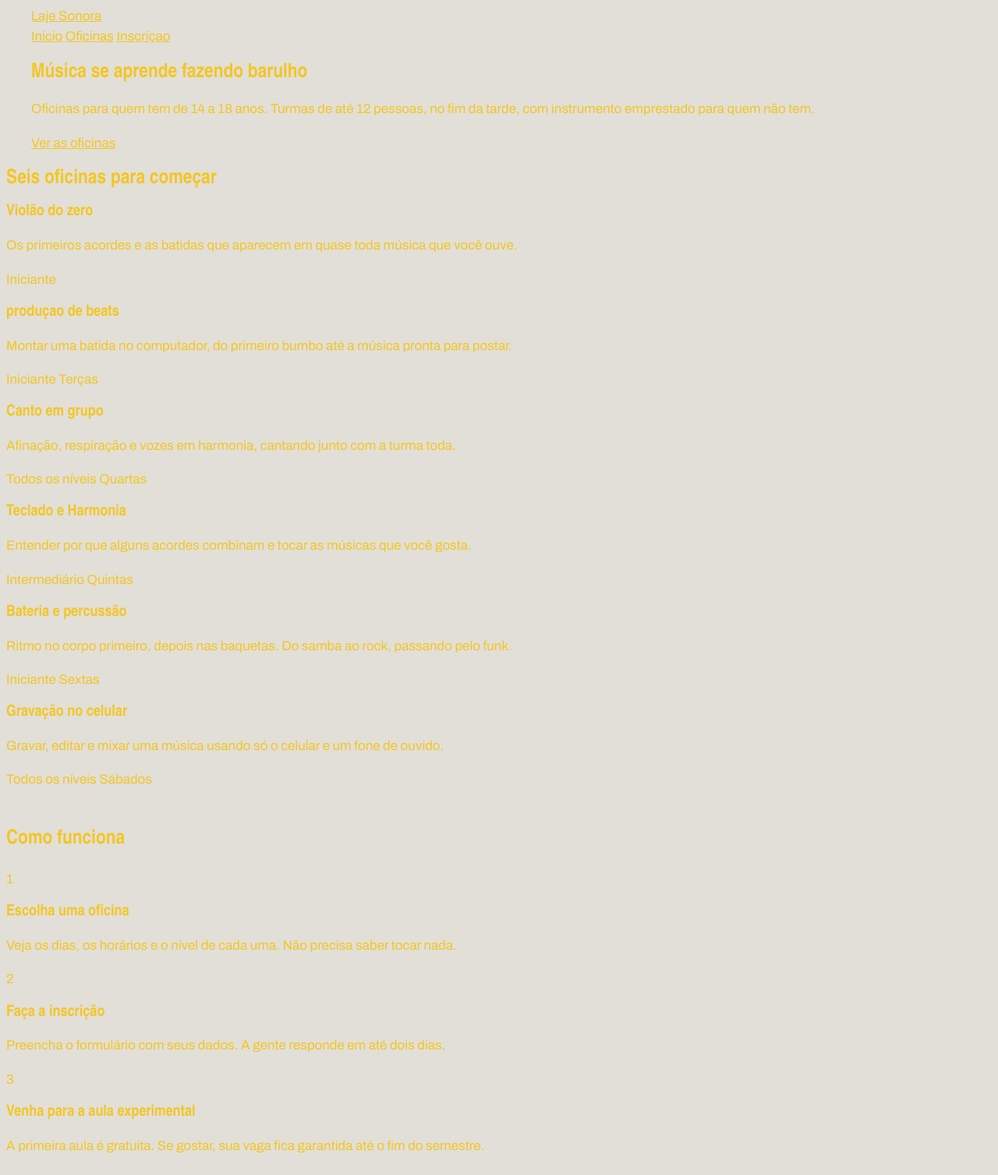
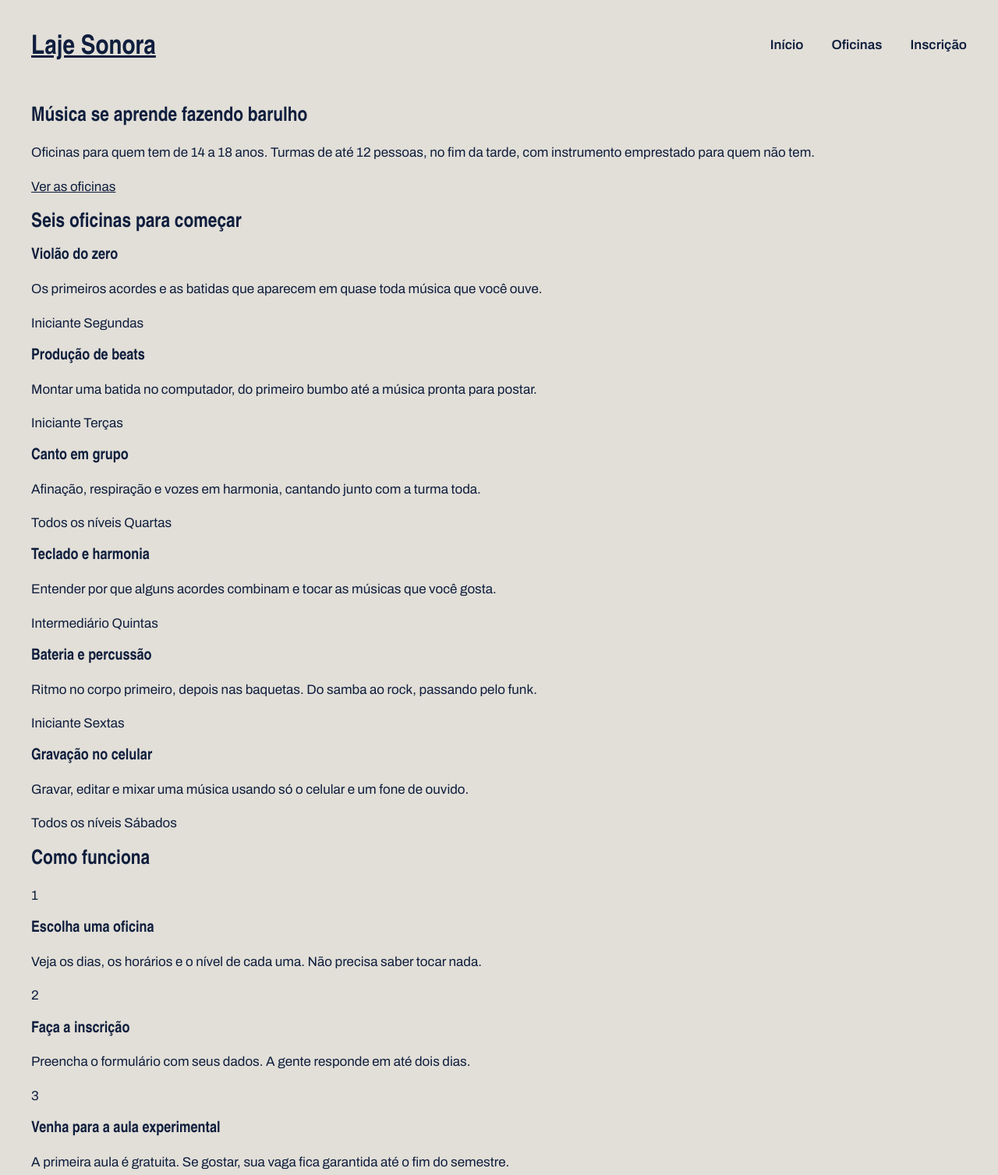
Before and after one commit to murilogdss/laje_sonora, a plain HTML site: page index.html in a window 1280 px wide. Shown: the top 1507 px of the page at 78% size. Drawn offline with Linux system fonts and the light colour scheme; a web font is replaced by a local one.

Commit message:
Topo com flex

```diff
--- a/index.css
+++ b/index.css
@@ -18,7 +18,7 @@
 
 body{
     background: var(--concreto);
-    color: var(--fita);
+    color: var(--tinta);
     font-family: var(--fonte-texto);
     font-size: 17px;
     line-height: 1.55;
@@ -39,3 +39,34 @@ h1, h2, h3 {
     margin-inline: auto;
     padding-inline: 32px;
 }
+
+.topo {
+    padding-block: 28px;
+    display: flex;
+    justify-content: space-between;
+    align-items: center;
+}
+
+.logo {
+    font-family: var(--fonte-cartaz);
+    font-size: 34px;
+    font-weight: 900;
+}
+
+.menu{
+    display: flex;
+    gap: 36px;
+}
+.menu a{
+    font-weight: 600;
+    text-decoration: none;
+    padding-bottom: 4px;
+    border-bottom: 4px solid transparent;
+}
+.menu a:hover{
+    border-bottom-color: var(--tinta);
+
+}
+.menu.atual{
+    border-bottom-color: var(--fita);
+}
--- a/index.html
+++ b/index.html
@@ -3,126 +3,162 @@
 <head>
     <meta charset="UTF-8">
     <meta name="viewport" content="width=device-width, initial-scale=1.0">
-    <title>Laje Sonora | Início</title>
-        <link rel="stylesheet" href="index.css">
     <link rel="preconnect" href="https://fonts.googleapis.com">
     <link rel="preconnect" href="https://fonts.gstatic.com" crossorigin>
     <link href="https://fonts.googleapis.com/css2?family=Archivo:ital,wght@0,100..900;1,100..900&family=Big+Shoulders:opsz,wght@10..72,100..900&display=swap" rel="stylesheet">
+    <link rel="stylesheet" href="index.css">
+    <title>Laje Sonora | Início</title>
 </head>
-
 <body>
-
     <header class="conteudo topo">
         <a href="index.html" class="logo">Laje Sonora</a>
 
         <nav class="menu">
-            <a href="index.html" class="atual">Inicio</a>
+            <a href="index.html" class="atual">Início</a>
             <a href="oficinas.html">Oficinas</a>
-            <a href="inscricao.html">Inscriçao</a>
+            <a href="inscricao.html">Inscrição</a>
         </nav>
+    </header>
 
-
-    </header>
     <main>
         <section class="conteudo cartazes">
             <div class="cartaz cartaz-principal">
                 <h1>Música se aprende fazendo barulho</h1>
             </div>
+
             <div class="cartaz cartaz-lateral">
                 <p>Oficinas para quem tem de 14 a 18 anos. Turmas de até 12 pessoas, no fim da tarde, com instrumento emprestado para quem não tem.</p>
                 <a href="oficinas.html" class="botao">Ver as oficinas</a>
             </div>
         </section>
-        <section class="conteudo secao"></section>
-        <h2><class class="titulo-secao">Seis oficinas para começar</class>
 
-        </h2>
-        <div>
-            <class class="card"></class>
-            <article><class class="card">
-                <div>
-                    <class class="foto"></class>
-                    <class class="foto-azul"></class>
-                </div>
-                <div>
-                    <class class="card-texto"><h3>Violão do zero</h3></class>
+        <section class="conteudo secao">
+            <h2 class="titulo-secao">Seis oficinas para começar</h2>
+
+            <div class="cards">
+                <article class="card">
+                    <div class="foto foto-azul"></div>
+
+                    <div class="card-texto">
+                        <h3>Violão do zero</h3>
                         <p>Os primeiros acordes e as batidas que aparecem em quase toda música que você ouve.</p>
-                    <div><class class="card-info"><span>Iniciante</span></class></div>
-                </div>
-            <class class="foto-amarela"><h3>produçao de beats</h3></class>
-            <p>Montar uma batida no computador, do primeiro bumbo até a música pronta para postar.</p>
-            <span>Iniciante</span> <span>Terças</span>
+
+                        <div class="card-info">
+                            <span>Iniciante</span>
+                            <span>Segundas</span>
                         </div>
                     </div>
-            <class class="foto-tinta"><h3>Canto em grupo</h3></class>
-            <p>Afinação, respiração e vozes em harmonia, cantando junto com a turma toda.</p>
-            <span>Todos os níveis</span> <span>Quartas</span>
+                </article>
+                <article class="card">
+                    <div class="foto foto-amarela"></div>
+
+                    <div class="card-texto">
+                        <h3>Produção de beats</h3>
+                        <p>Montar uma batida no computador, do primeiro bumbo até a música pronta para postar.</p>
+
+                        <div class="card-info">
+                            <span>Iniciante</span>
+                            <span>Terças</span>
                         </div>
                     </div>
-            <class class="foto"><h3>Teclado e Harmonia</h3></class>
-            <p>Entender por que alguns acordes combinam e tocar as músicas que você gosta.</p>
-            <span>Intermediário</span> <span>Quintas</span>
+                </article>
+                <article class="card">
+                    <div class="foto foto-tinta"></div>
+
+                    <div class="card-texto">
+                        <h3>Canto em grupo</h3>
+                        <p>Afinação, respiração e vozes em harmonia, cantando junto com a turma toda.</p>
+
+                        <div class="card-info">
+                            <span>Todos os níveis</span>
+                            <span>Quartas</span>
                         </div>
                     </div>
-            <class class="foto-azul"><h3>Bateria e percussão</h3></class>
-            <p>Ritmo no corpo primeiro, depois nas baquetas. Do samba ao rock, passando pelo funk.</p>
-            <span>Iniciante</span> <span>Sextas</span>
+                </article>
+                <article class="card">
+                    <div class="foto"></div>
+
+                    <div class="card-texto">
+                        <h3>Teclado e harmonia</h3>
+                        <p>Entender por que alguns acordes combinam e tocar as músicas que você gosta.</p>
+
+                        <div class="card-info">
+                            <span>Intermediário</span>
+                            <span>Quintas</span>
                         </div>
                     </div>
-            <class class="foto-amarela"><h3>Gravação no celular</h3></class>
+                </article>
+                <article class="card">
+                    <div class="foto foto-azul"></div>
+
+                    <div class="card-texto">
+                        <h3>Bateria e percussão</h3>
+                        <p>Ritmo no corpo primeiro, depois nas baquetas. Do samba ao rock, passando pelo funk.</p>
+
+                        <div class="card-info">
+                            <span>Iniciante</span>
+                            <span>Sextas</span>
+                        </div>
+                    </div>
+                </article>
+                <article class="card">
+                    <div class="foto foto-amarela"></div>
+
+                    <div class="card-texto">
+                        <h3>Gravação no celular</h3>
                         <p>Gravar, editar e mixar uma música usando só o celular e um fone de ouvido.</p>
-            <span>Todos os níveis</span> <span>Sábados</span>
+
+                        <div class="card-info">
+                            <span>Todos os níveis</span>
+                            <span>Sábados</span>
                         </div>
-        <section>
-            <class class="conteudo"></class>
-            <class class="secao"></class>
-            <h2 class="titulo-secao"><p>Como funciona</p></h2>
+                    </div>
+                </article>
+            </div>
+        </section>
 
-            <div>
-                <class class="passos"></class>
-                <class class="passo-numero"><p>1</p></class>
+        <section class="conteudo secao">
+            <h2 class="titulo-secao">Como funciona</h2>
+
+            <div class="passos">
+                <div class="passo">
+                    <p class="passo-numero">1</p>
                     <h3>Escolha uma oficina</h3>
                     <p>Veja os dias, os horários e o nível de cada uma. Não precisa saber tocar nada.</p>
                 </div>
-            <div>
-                <class class="passos"></class>
-                <class class="passo-numero"><p>2</p></class>
+                <div class="passo">
+                    <p class="passo-numero">2</p>
                     <h3>Faça a inscrição</h3>
                     <p>Preencha o formulário com seus dados. A gente responde em até dois dias.</p>
                 </div>
-            <div>
-                <class class="passos"></class>
-                <class class="passo-numero"><p>3</p></class>
+                <div class="passo">
+                    <p class="passo-numero">3</p>
                     <h3>Venha para a aula experimental</h3>
                     <p>A primeira aula é gratuita. Se gostar, sua vaga fica garantida até o fim do semestre.</p>
                 </div>
+            </div>
         </section>
+    </main>
 
-    </main>
     <footer class="rodape">
         <div class="conteudo rodape-colunas">
             <div class="rodape-coluna">
                 <h4>Laje Sonora</h4>
                 <p>Escola livre de música para <br> adolescentes.</p>
             </div>
-        </div>
-
             <div class="rodape-coluna">
                 <h4>Endereço</h4>
                 <p>Rua das Antenas, 120 <br> São Paulo, SP</p>
-            </div>
             </div>
             <div class="rodape-coluna">
                 <h4>Horários</h4>
                 <p>Segunda a sexta, das 16h às 21h <br> Sábado, das 9h às 13h</p>
             </div>
-        </div>
             <div class="rodape-coluna">
                 <h4>Contato</h4>
-                <p>contato@lajesonora.com.br <br> (11) 91234 5678</p>
+                <p>contato@lajesonora.com.br <br> (11) 91234-5678</p>
             </div>
         </div>
     </footer>
-
 </body>
 </html>
```
Lines whose indentation alone changed are shown as unchanged.
